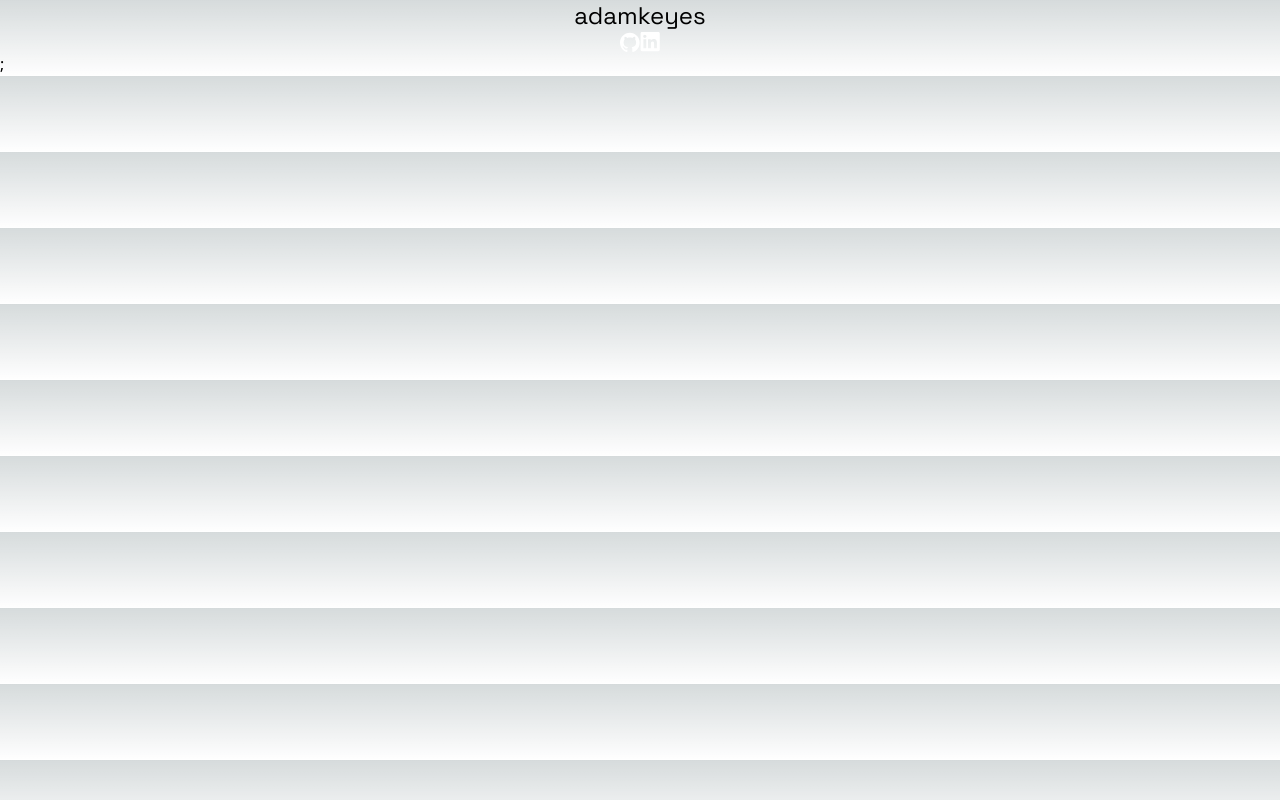
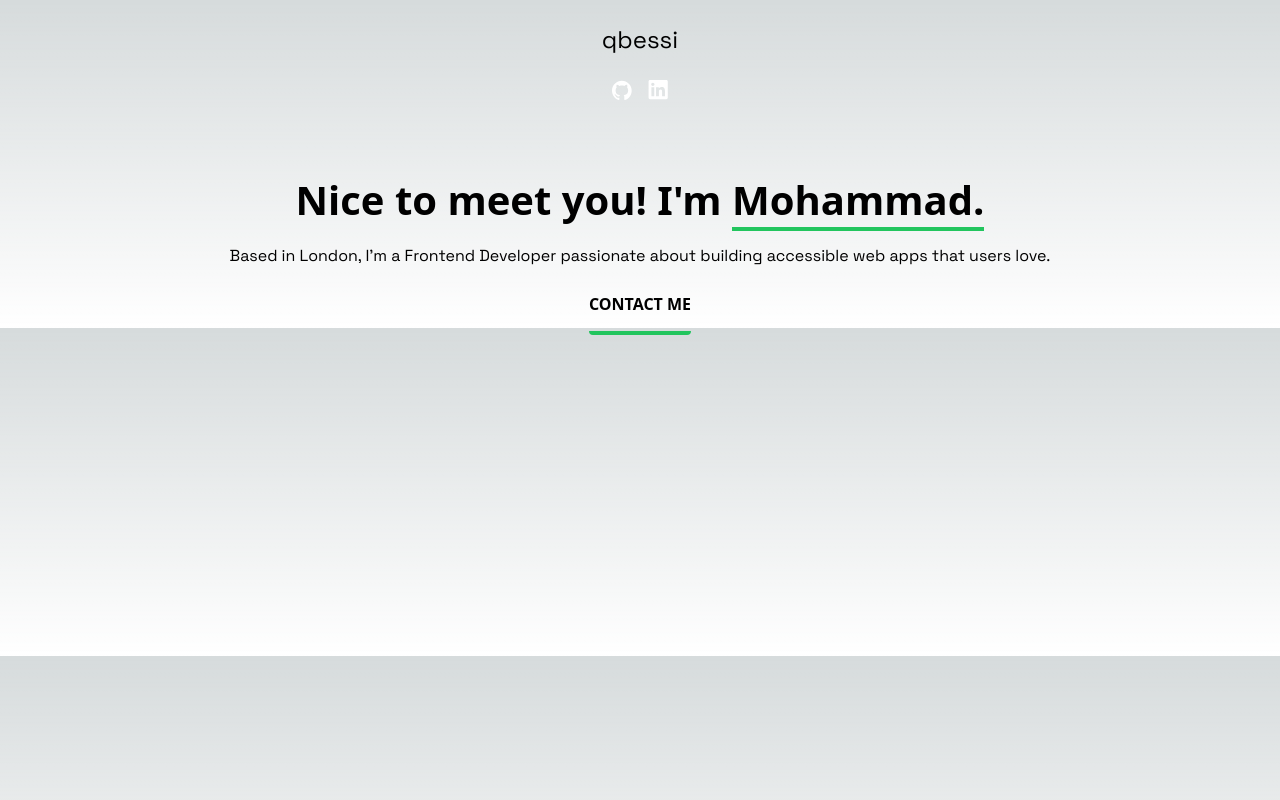
Before and after one commit to qbessi/qbessi.github.io, a Next.js app: page / in a window 1280 px wide. Built offline with nearby package versions, Linux system fonts and the light colour scheme.

Commit message:
Added Hero Component

```diff
--- a/src/components/Header.tsx
+++ b/src/components/Header.tsx
@@ -1,17 +1,15 @@
-import React from 'react'
-import Image from 'next/image'
+import React from 'react';
+import Image from 'next/image';
 import { Space_Grotesk } from "next/font/google";
-import PropTypes from 'prop-types'
 
-const spaceGrotesk = Space_Grotesk({ subsets: ['latin'] })
+const spaceGrotesk = Space_Grotesk({ subsets: ['latin'] });
 
-function Header() {
-  return (
-    <header className='flex flex-col items-center'>
+const Header = () => (
+  <header className='flex flex-col items-center mt-6 mb-20'>
     <a href="#">
-					<h1 className={`${spaceGrotesk.className} text-2xl`}>adamkeyes</h1>
+      <h1 className={`${spaceGrotesk.className} text-2xl`}>qbessi</h1>
     </a>
-				<nav className='flex'>
+    <nav className='flex space-x-4 mt-6'>
       <a href="#" target="_blank">
         <Image
           src="/github.svg"
@@ -30,9 +28,6 @@ function Header() {
       </a>
     </nav>
   </header>
-  )
-}
+);
 
-Header.propTypes = {}
-
-export default Header
+export default Header;
--- /dev/null
+++ b/src/components/Hero.tsx
@@ -0,0 +1,30 @@
+import Link from 'next/link'
+import { Space_Grotesk } from "next/font/google";
+
+const spaceGrotesk = Space_Grotesk({ subsets: ['latin'] });
+
+const Hero = () => {
+  return (
+    <section className='text-center'>
+      <h1 className='text-xl leading-10 font-semibold'>
+        Nice to meet you! I'm <span className='border-green-500 border-b-4'>Mohammad.</span>
+      </h1>
+      <h2 className={`${spaceGrotesk.className} 'text-lg mb-6 mt-6 px-3 leading-normal`}>
+        Based in London, I'm a Frontend Developer passionate about
+        building accessible web apps that users love.
+      </h2>
+
+      <Link href="#contact-me"
+            className='uppercase
+                       border-b-4
+                       border-green-500
+                       hover:border-green-900
+                        font-bold
+                        py-4
+                          rounded'>Contact Me</Link>
+
+    </section>
+  );
+};
+
+export default Hero;
--- /dev/null
+++ b/src/components/Wrapper.tsx
@@ -0,0 +1,9 @@
+const Wrapper = ({ children }) => {
+  return (
+    <div className="wrapper m-3">
+      {children}
+    </div>
+  );
+};
+
+export default Wrapper;
--- a/src/pages/_app.tsx
+++ b/src/pages/_app.tsx
@@ -4,7 +4,7 @@ import type { AppProps } from "next/app";
 export default function App({ Component, pageProps }: AppProps) {
   return (
     <main>
-      <Component {...pageProps} />;
+      <Component {...pageProps} />
     </main>
   )
 }
--- a/src/pages/index.tsx
+++ b/src/pages/index.tsx
@@ -1,18 +1,20 @@
 import Image from "next/image";
+import Head from "next/head";
+import Hero from "@/components/Hero";
 import Header from "@/components/Header"
-import {SpaceGrotesk} from "next/font/google"
+import Wrapper from "@/components/Wrapper"
 
 
 export default function Home() {
   return (
-    <Header />
-
-    // <Hero />
-
-    // <Skills />
-
-    // <Projects /> // logic <ProjectDetails onClick={onClick} />
-
-    // <Contact /> // <Form />
+    <>
+      <Head>
+        <title>Qbessi</title>
+      </Head>
+      <Wrapper>
+        <Header />
+        <Hero />
+      </Wrapper>
+    </>
   );
 }
--- a/tailwind.config.ts
+++ b/tailwind.config.ts
@@ -8,13 +8,23 @@ const config: Config = {
   ],
   theme: {
     extend: {
+      theme: {
+        color: {
+          green: '#4EE1A0',
+        }
+      },
       backgroundImage: {
         "gradient-radial": "radial-gradient(var(--tw-gradient-stops))",
         "gradient-conic":
           "conic-gradient(from 180deg at 50% 50%, var(--tw-gradient-stops))",
       },
+      fontSize: {
+        lg: '26px',
+        xl: '40px',
+      },
     },
   },
   plugins: [],
 };
+
 export default config;
```
Lines whose indentation alone changed are shown as unchanged.
